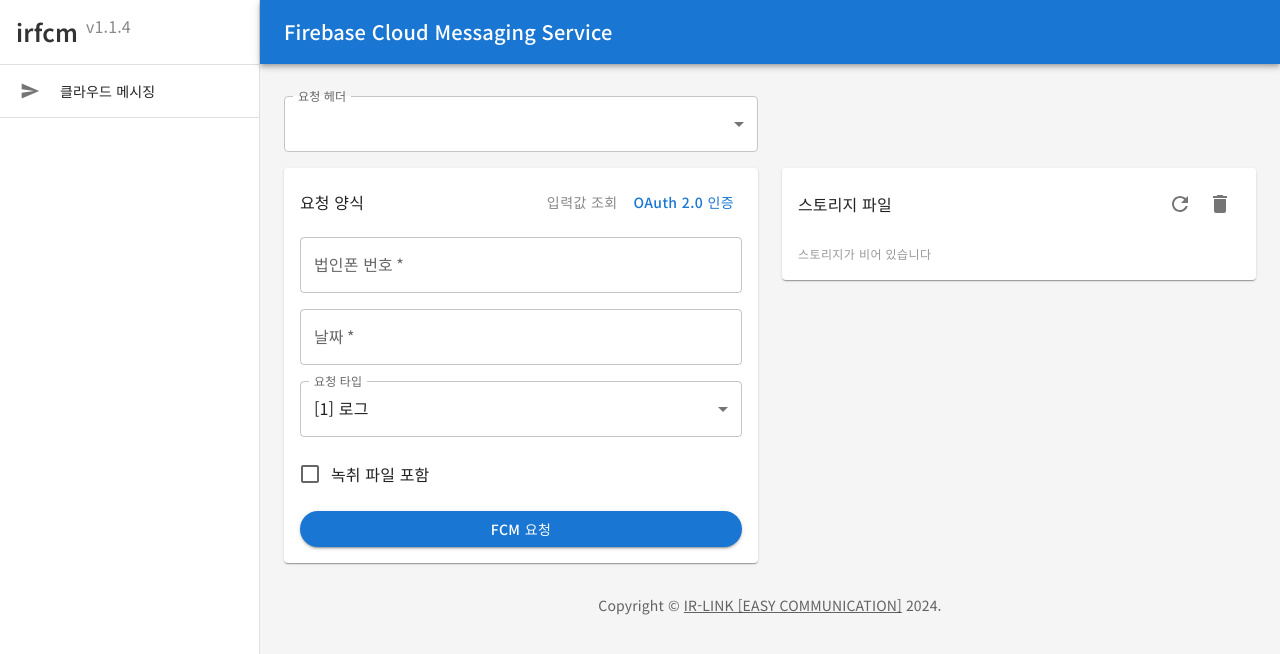
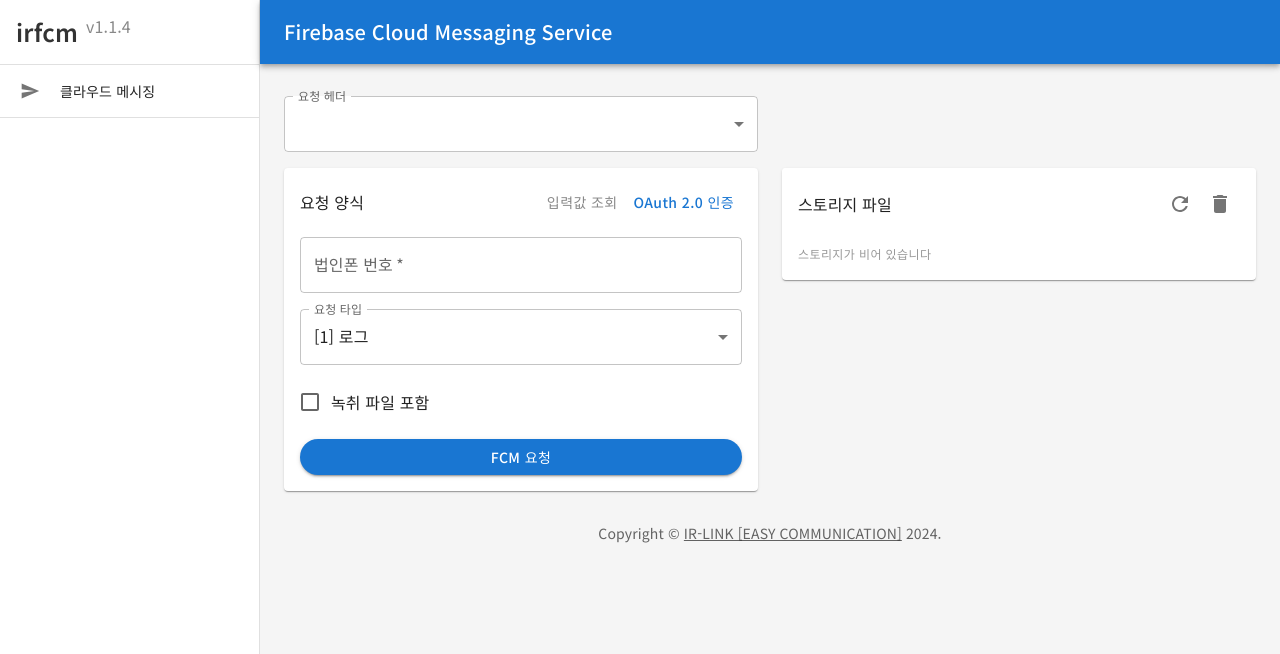
Before and after one commit to irlink-dev/irfcm, a Next.js app: page /fcm/1 in a window 1280 px wide. Shown: the top 654 px of the page. Built offline with nearby package versions, Linux system fonts and the light colour scheme.

Commit message:
feat: 메리츠 amr fcm 재전송 기능 추가

```diff
--- a/src/components/request-form.tsx
+++ b/src/components/request-form.tsx
@@ -82,10 +82,6 @@
     setIsFcmRequestLoading(true)
 
     const IS_HTTP_V1 = true
-    // params.client === Client.GS_SHOP_USB ||
-    // params.client === Client.HYUNDAI ||
-    // params.client === Client.KT_COMMERCE ||
-    // params.client === Client.L_POINT
 
     if (IS_HTTP_V1) {
       onSubmit(FcmMethod.HTTP_V1, params.client, -1)
@@ -123,6 +119,7 @@
           required
         />
       )}
+      {IS_MERITZ && input.type === MeritzFcmType.UPLOAD_LOGS && (
         <TextField
           label='날짜'
           name='date'
@@ -130,11 +127,12 @@
           onChange={handleChange}
           required
         />
-      {isBatch && IS_MERITZ && input.type === MeritzFcmType.RESEND_RECORD && (
+      )}
+      {!isBatch && IS_MERITZ && (input.type === MeritzFcmType.RESEND_RECORD || input.type === MeritzFcmType.CONVERT_AND_RESEND_RECORD) && (
         <TextField
-          label='파일 이름'
-          name='fileName'
-          type='file'
+          label='amr 파일명'
+          name='amrFileName'
+          value={input.amrFileName}
           onChange={handleChange}
           required
         />
--- a/src/hooks/use-fcm-request.ts
+++ b/src/hooks/use-fcm-request.ts
@@ -228,6 +228,7 @@
       token: userToken,
       date: input.date,
       type: String(input.type),
+      amrFileName: input.amrFileName,
       isIncludeRecord: input.isIncludeRecord,
       priority: 'high',
     }
--- a/src/interfaces/input.ts
+++ b/src/interfaces/input.ts
@@ -18,6 +18,11 @@
   type: number
 
   /**
+   * amr 파일명. (메리츠 전용)
+   */
+  amrFileName: string
+
+  /**
    * 녹취 포함 여부.
    */
   isIncludeRecord: boolean
--- a/src/interfaces/message.ts
+++ b/src/interfaces/message.ts
@@ -31,6 +31,11 @@
   type: string
 
   /**
+   * amr 파일명. (메리츠 전용)
+   */
+  amrFileName?: string
+
+  /**
    * 녹취 파일 포함 여부.
    */
   isIncludeRecord: boolean
--- a/src/utils/fcm.ts
+++ b/src/utils/fcm.ts
@@ -151,6 +151,7 @@
           data: {
             sendType: String(message.type),
             date: String(message.date),
+            amrFileName: String(message.amrFileName),
             isIncludeRecord: String(message.isIncludeRecord),
           },
         },
```
Lines whose indentation alone changed are shown as unchanged.
